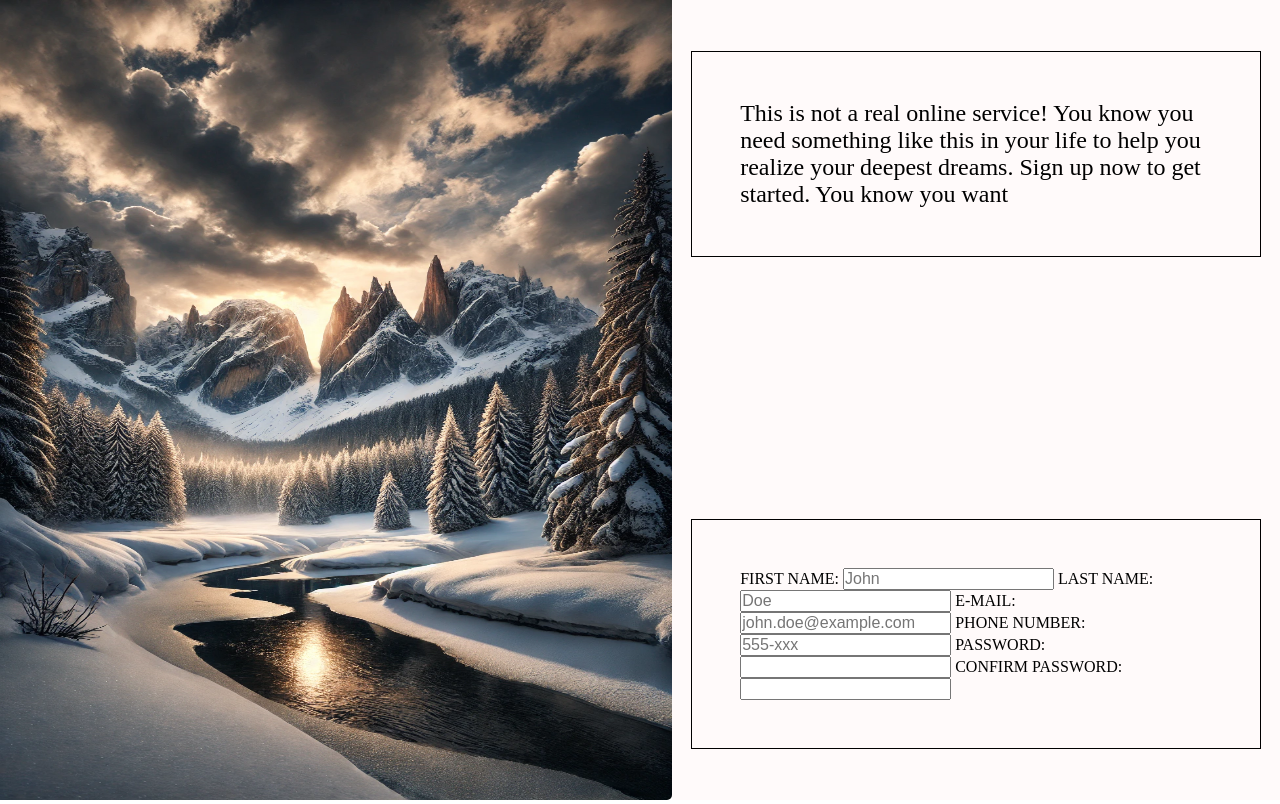
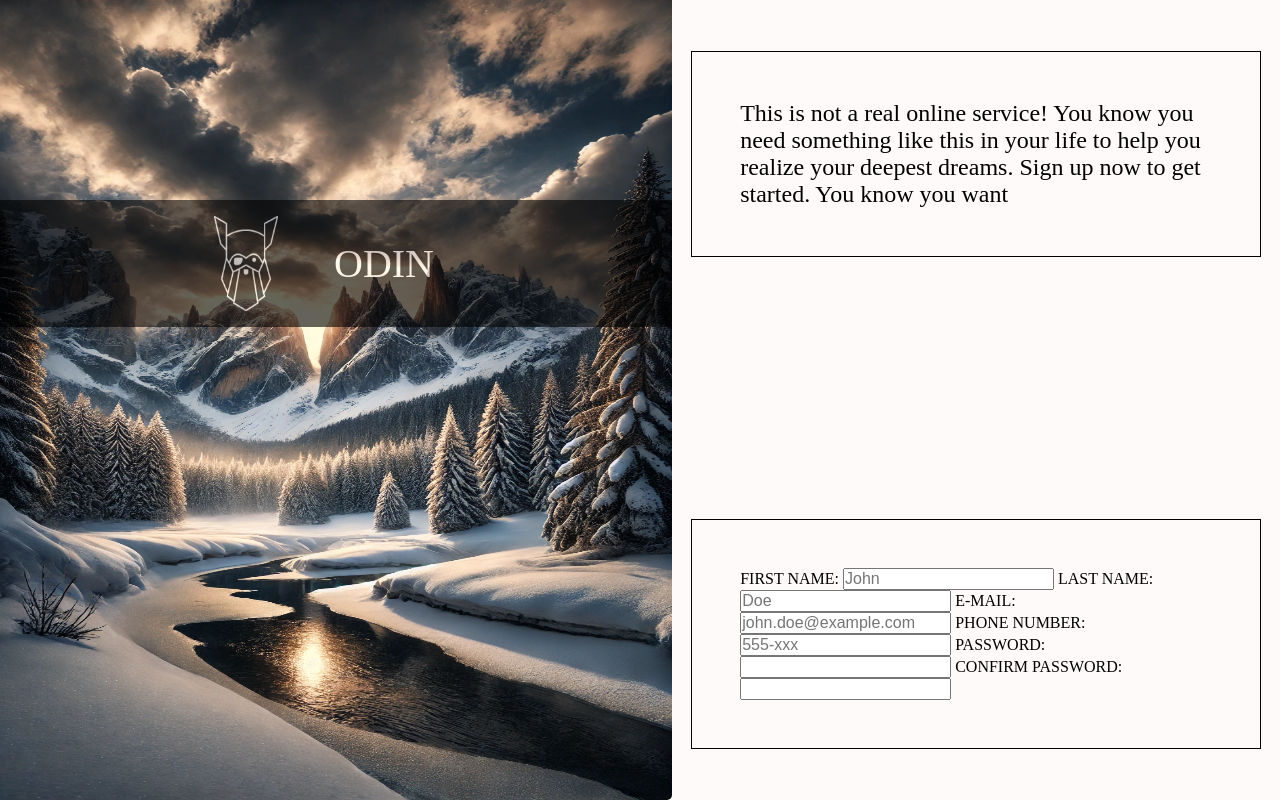
Before and after one commit to eseferr/odin-form, a plain HTML site: page index.html in a window 1280 px wide. Drawn offline with Linux system fonts and the light colour scheme.

Commit message:
Add odin logo

```diff
--- a/index.html
+++ b/index.html
@@ -14,6 +14,14 @@
           src="background-img.webp"
           alt="snow mountain picture"
         />
+        <div class="logo-background">
+          <img
+            class="odin-logo"
+            src="odin-lined.png"
+            alt="snow mountain picture"
+          />
+          <p class="odin-text">ODIN</p>
+        </div>
       </div>
       <div class="right-side">
         <div class="upper-side">
--- a/style.css
+++ b/style.css
@@ -8,9 +8,30 @@
   display: flex;
 }
 .left-picture {
+  position: relative;
   width: 42rem;
   height: 100vh;
   border-bottom-right-radius: 5px;
+}
+.logo-background {
+  position: absolute;
+  width: 42rem;
+  top: 25%;
+  display: flex;
+  justify-content: center;
+  background-color: black;
+  opacity: 0.6;
+}
+.odin-logo {
+  margin: 1rem;
+  width: 4rem;
+  height: auto;
+  opacity: 1;
+}
+.odin-text {
+  margin: 2.5rem;
+  color: #fff;
+  font-size: 2.5rem;
 }
 /* RIGHT SECTION */
 .right-side {
```
